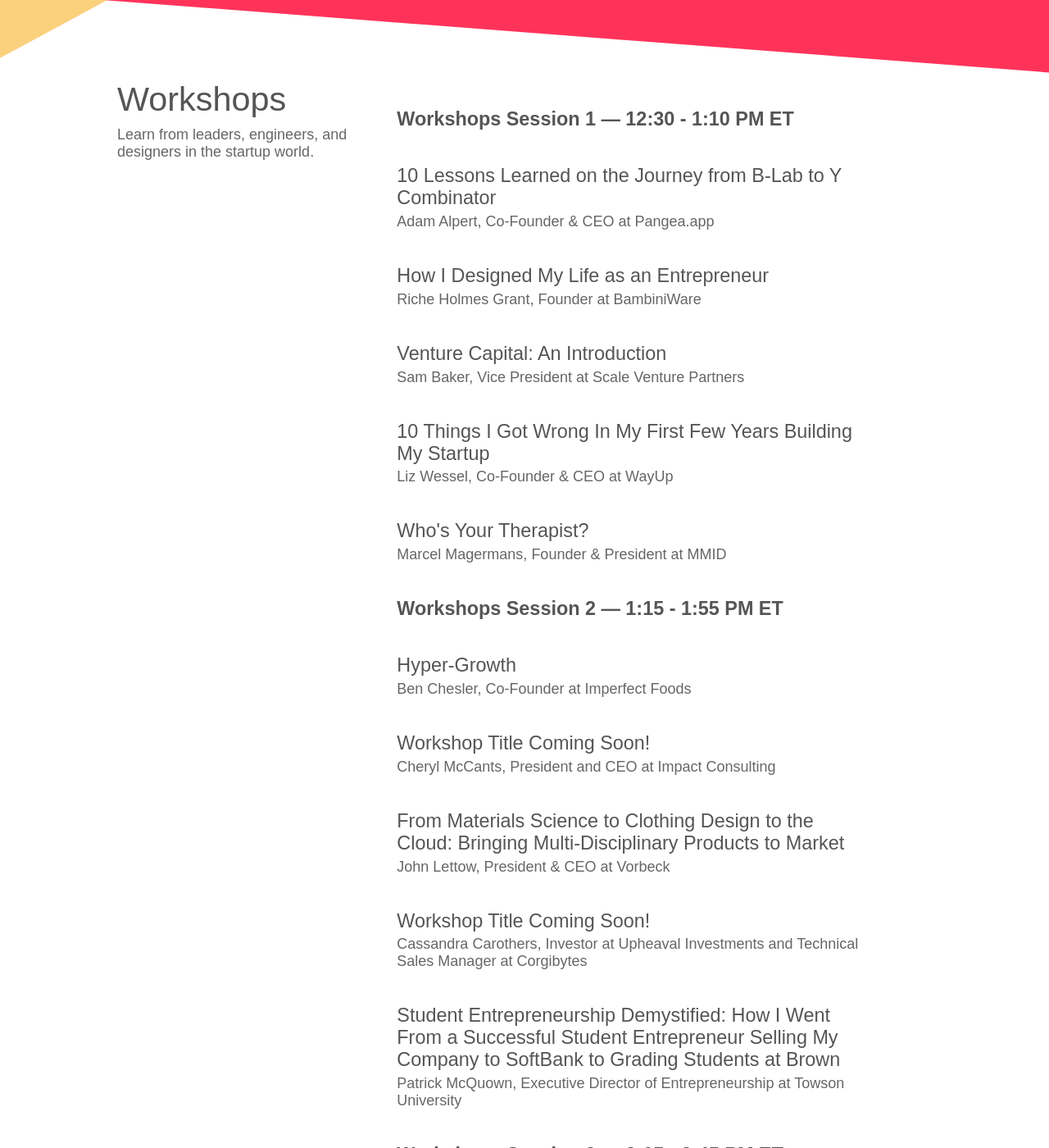
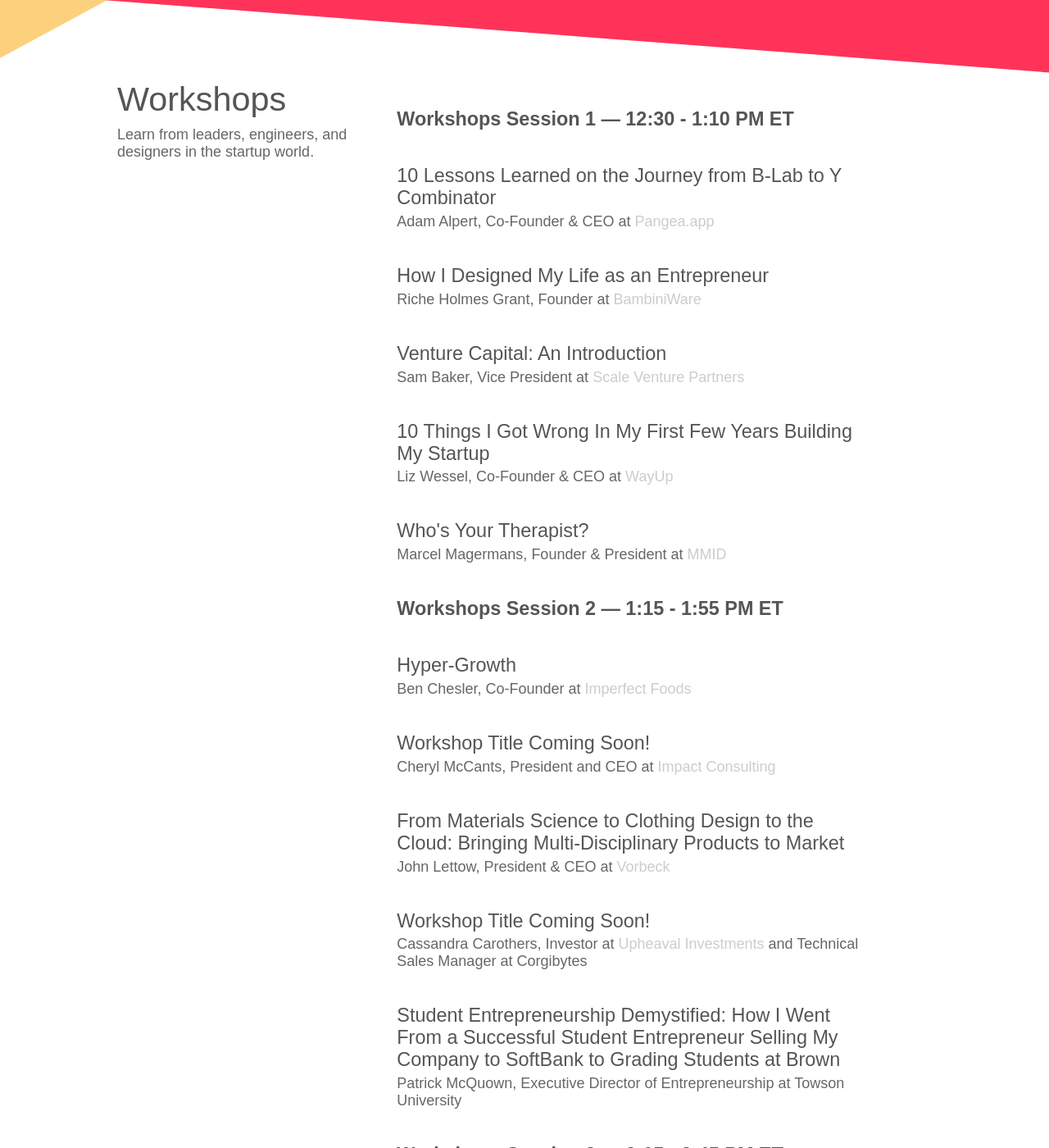
Before and after one commit to startupatbrown/startupatbrown.github.io, a Jekyll site: the page built from index.html, in a window 1280 px wide and 1400 px high, scrolled down 5291 px. Shown: the whole window at 82% size. Built offline with Jekyll 4.4.1, drawn with Linux system fonts in a browser that asks for light colours; nearby versions of some CDN libraries; library files that are not in the unit come from our copies; part of the change alters nothing that is shown.

```diff
--- a/index.html
+++ b/index.html
@@ -333,35 +333,35 @@ css:
 
 
           <h3>10 Lessons Learned on the Journey from B-Lab to Y Combinator</h3>
-          <p>Adam Alpert, Co-Founder & CEO at Pangea.app</p>
+          <p>Adam Alpert, Co-Founder & CEO at <a href="https://www.about.pangea.app/">Pangea.app</a></p>
 
           <h3>How I Designed My Life as an Entrepreneur</h3>
-          <p>Riche Holmes Grant, Founder at BambiniWare</p>
+          <p>Riche Holmes Grant, Founder at <a href="https://www.bambiniware.com/">BambiniWare</a></p>
 
           <h3>Venture Capital: An Introduction</h3>
-          <p>Sam Baker, Vice President at Scale Venture Partners</p>
+          <p>Sam Baker, Vice President at <a href="https://www.scalevp.com/">Scale Venture Partners</a></p>
 
           <h3>10 Things I Got Wrong In My First Few Years Building My Startup</h3>
-          <p>Liz Wessel, Co-Founder & CEO at WayUp</p>
+          <p>Liz Wessel, Co-Founder & CEO at <a href="https://www.wayup.com/">WayUp</a></p>
 
           <h3>Who's Your Therapist?</h3>
-          <p>Marcel Magermans, Founder & President at MMID</p>
+          <p>Marcel Magermans, Founder & President at <a href="https://mmid-group.com/">MMID</a></p>
 
 
           <h3 style="font-weight: bold">Workshops Session 2 — 1:15 - 1:55 PM ET</h3>
 
 
           <h3>Hyper-Growth</h3>
-          <p>Ben Chesler, Co-Founder at Imperfect Foods</p>
+          <p>Ben Chesler, Co-Founder at <a href="https://www.imperfectfoods.com/">Imperfect Foods</a></p>
 
           <h3>Workshop Title Coming Soon!</h3>
-          <p>Cheryl McCants, President and CEO at Impact Consulting</p>
+          <p>Cheryl McCants, President and CEO at <a href="https://www.eimpactconsulting.com/">Impact Consulting</a></p>
 
           <h3>From Materials Science to Clothing Design to the Cloud: Bringing Multi-Disciplinary Products to Market</h3>
-          <p>John Lettow, President & CEO at Vorbeck</p>
+          <p>John Lettow, President & CEO at <a href="https://www.vorbeck.com/">Vorbeck</a></p>
 
           <h3>Workshop Title Coming Soon!</h3>
-          <p>Cassandra Carothers, Investor at Upheaval Investments and Technical Sales Manager at Corgibytes</p>
+          <p>Cassandra Carothers, Investor at <a href="https://upheavalinvestments.com/">Upheaval Investments</a> and Technical Sales Manager at Corgibytes</p>
 
           <h3>Student Entrepreneurship Demystified: How I Went From a Successful Student Entrepreneur Selling My Company to SoftBank to Grading Students at Brown</h3>
           <p>Patrick McQuown, Executive Director of Entrepreneurship at Towson University</p>
```
